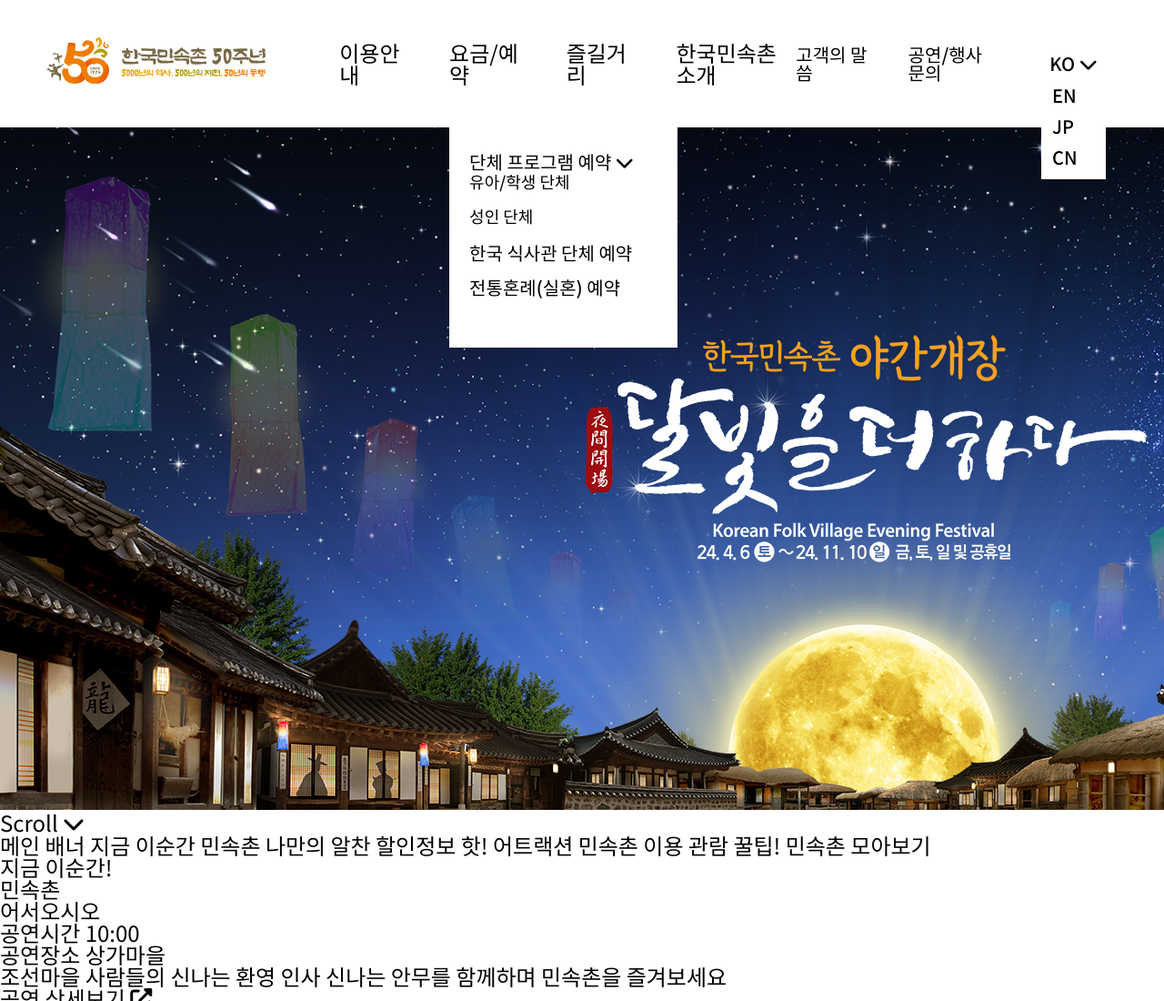
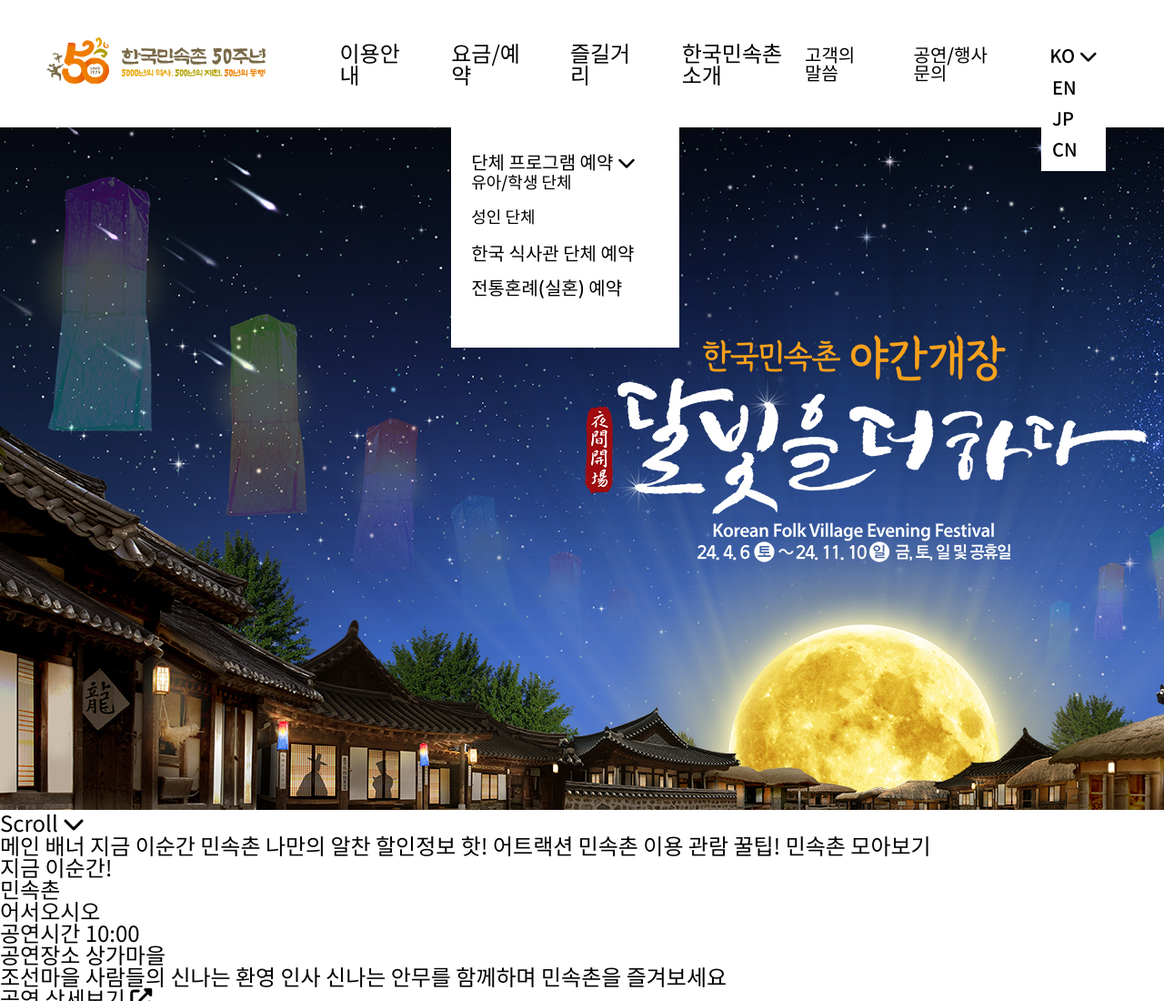
Before and after one commit to yujin-1092/Koreanfolk-Renual, a plain HTML site: page index.html in a window 1280 px wide. Shown: the top 1100 px of the page at 91% size. Drawn offline with Linux system fonts and the light colour scheme; a web font is replaced by a local one.

Commit message:
lang을 sub_nav ul에 묶음

```diff
--- a/css/main.css
+++ b/css/main.css
@@ -100,7 +100,6 @@ header h1{
 }
 .lang {
   position: relative;
-  margin-left: 43px;
 }
 .lang button{
   background: none;
--- a/index.html
+++ b/index.html
@@ -38,8 +38,7 @@
           <ul class="sub_menu section_sub_tt">
             <li><a href="">고객의 말씀</a></li>
             <li><a href="">공연/행사 문의</a></li>
-          </ul>
-          <div class="lang section_sub_tt">
+            <div class="lang">
               <button class="section_sub_tt">KO <i class="fa-solid fa-chevron-down"></i></button>
               <ul>
                 <li>EN</li>
@@ -47,6 +46,7 @@
                 <li>CN</li>
               </ul>
             </div>
+          </ul>
       </nav>
     </div>
   </div>
```
Lines whose indentation alone changed are shown as unchanged.
